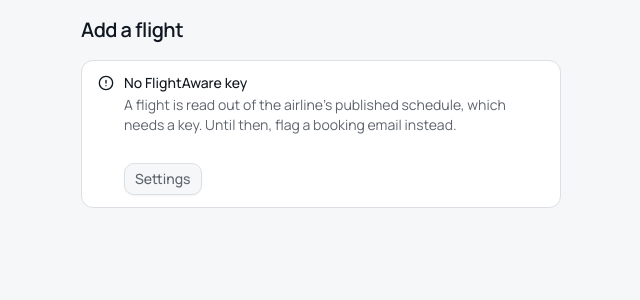
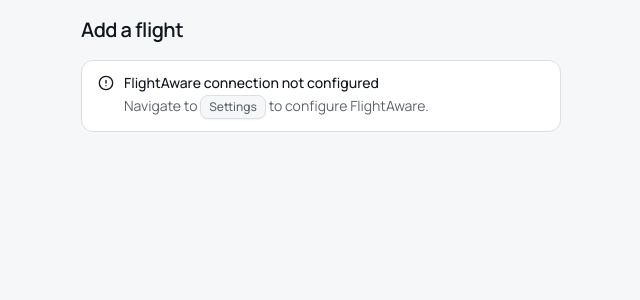
Before and after one commit to SebastienStDenis/flighter, a FastAPI app: template src/flighter/templates/add.html in a window 1280 px wide. Shown: the part 57-357 px from the top of the page, without its empty margins (319-959 px from the left). Run offline with FastAPI, Linux system fonts and the light colour scheme; the template is opened without the code that fills it, so the values that code supplies are empty.

Commit message:
Name the missing connection, and put the way to it in the sentence
The alert on the add page said what a flight is read out of before it said what
was wrong. It names the connection first now, and the way to it is a button at
the size of the line it sits in rather than a paragraph with a button under it.

Co-Authored-By: Claude Opus 5 <noreply@anthropic.com>

```diff
--- a/src/flighter/templates/add.html
+++ b/src/flighter/templates/add.html
@@ -45,11 +45,12 @@
        stroke-linecap="round" stroke-linejoin="round" aria-hidden="true">
     <path d="M12 8v4M12 16h.01"/><circle cx="12" cy="12" r="10"/>
   </svg>
-  <strong>No FlightAware key</strong>
+  <strong>FlightAware connection not configured</strong>
   <section>
-    <p>A flight is read out of the airline's published schedule, which needs a key.
-      Until then, flag a booking email instead.</p>
-    <a class="btn mt-2" data-variant="outline" data-size="sm" href="/settings">Settings</a>
+    {# The way there is a button in the sentence rather than a word dressed as a link,
+       and at the size the line is: a full-height button in a line of prose sets it. #}
+    <p>Navigate to <a class="btn align-middle" data-variant="outline" data-size="xs"
+        href="/settings">Settings</a> to configure FlightAware.</p>
   </section>
 </div>
 {% endif %}
```
Also changed, not shown: tests/test_web.py (+1 -1 lines), src/flighter/static/flighter.css.
